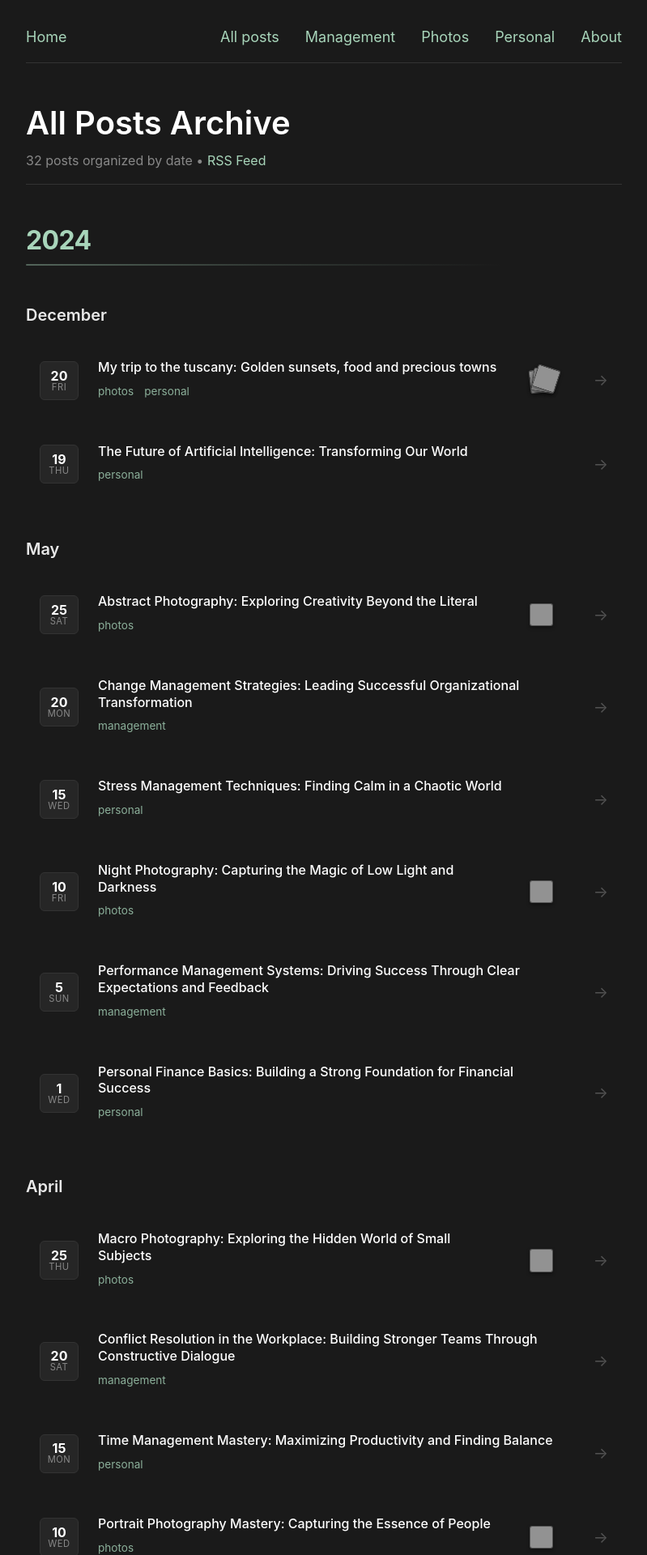
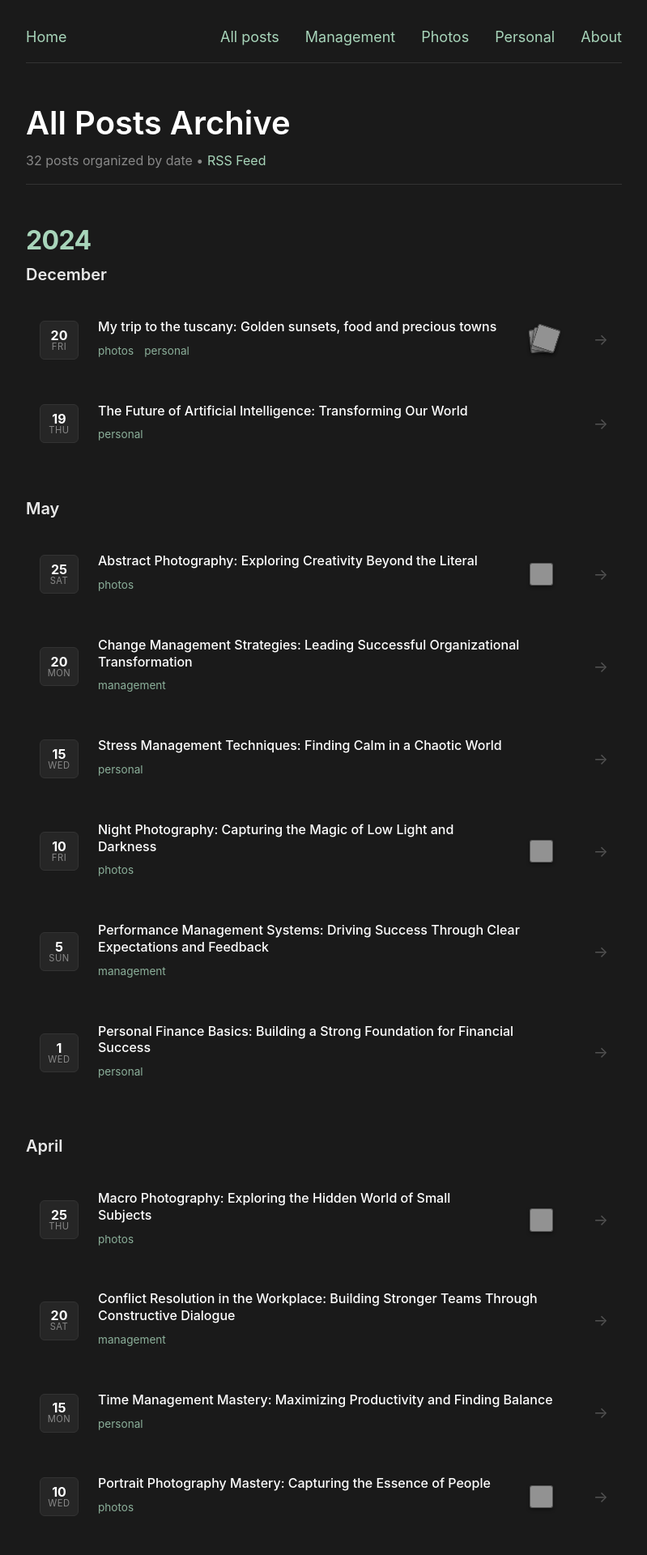
Before and after one commit to rogergros/rogergros.github.io, a Jekyll site: the page built from archive.md, in a window 1280 px wide. Shown: the top 1920 px of the page at 81% size, without its empty margins (240-1039 px from the left). Built offline with Jekyll 4.4.1, drawn with Linux system fonts in a browser that asks for light colours; grey boxes are pictures that could not be loaded.

Commit message:
🖍️ Removed line below the year

```diff
--- a/assets/main.scss
+++ b/assets/main.scss
@@ -563,23 +563,10 @@ a {
 
     .archive-year-title {
       font-size: 2rem;
-      margin-bottom: $spacing-xl;
+      margin-bottom: $spacing-xs;
       color: $link-color;
       font-weight: 700;
-      position: relative;
       letter-spacing: -0.02em;
-
-      // Add subtle visual separator spanning content width
-      &::after {
-        content: "";
-        display: block;
-        width: 100%;
-        height: 2px;
-        background: linear-gradient(90deg, $link-color 0%, rgba(168, 213, 186, 0.4) 40%, transparent 80%, transparent 100%);
-        margin-top: $spacing-xs;
-        border-radius: 1px;
-        opacity: 0.4;
-      }
     }
   }
 
```
